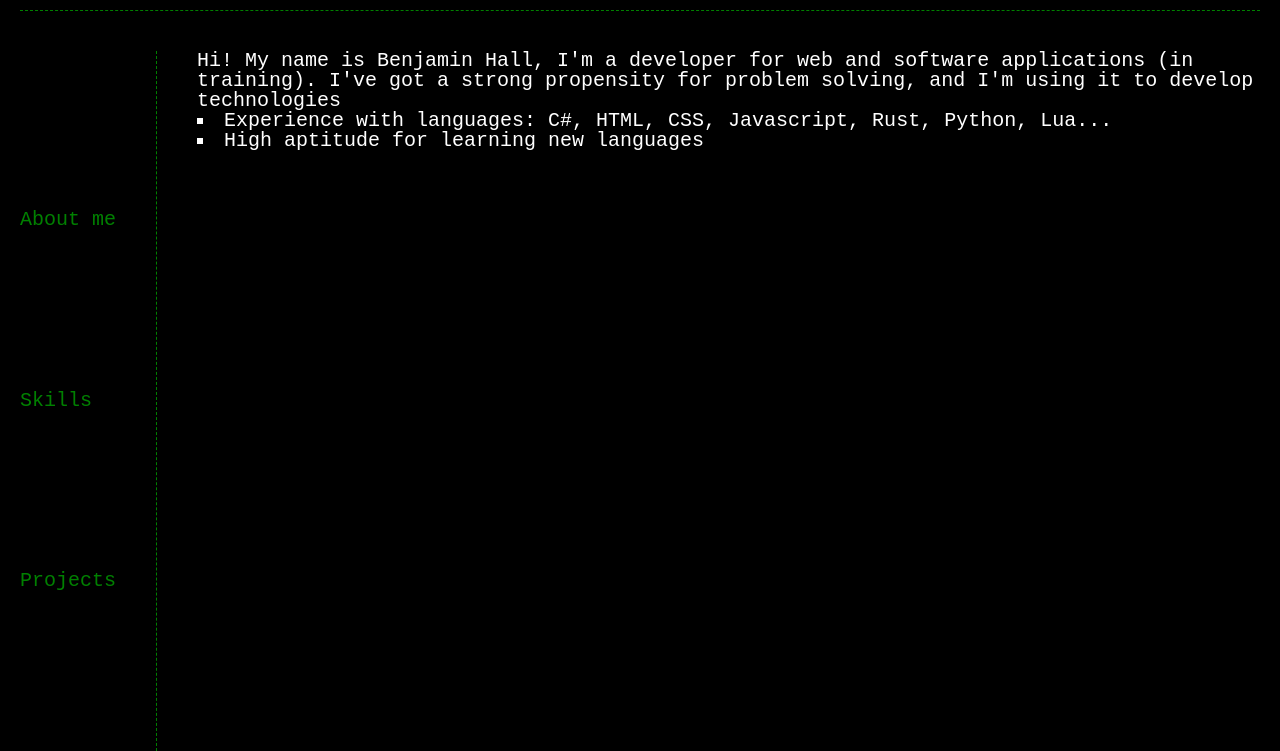
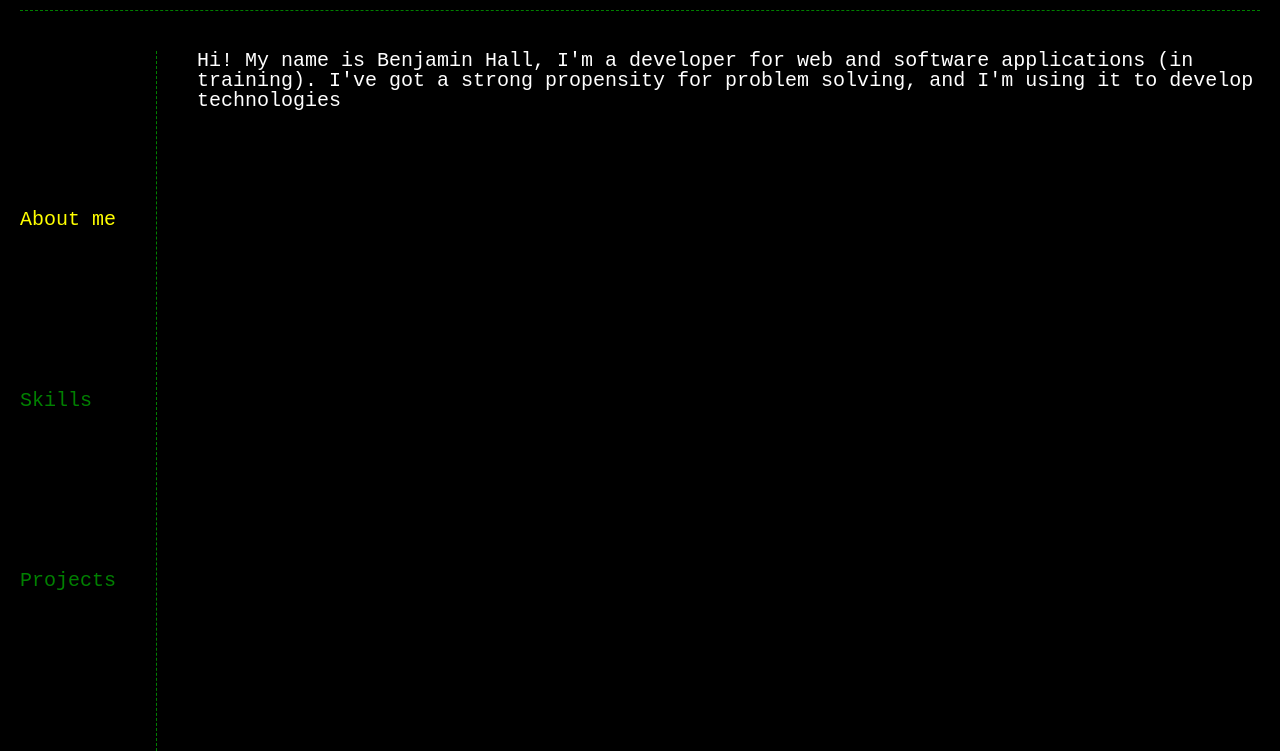
Before and after one commit to benhall-7/Portfolio, a plain HTML site: page index.html in a window 1280 px wide. Shown: the part 49-800 px from the top of the page. Drawn offline with nearby package versions, Linux system fonts and the light colour scheme; a web font is replaced by a local one.

Commit message:
Working menu selection

```diff
--- a/js/index.js
+++ b/js/index.js
@@ -1,24 +1,34 @@
-let menu_classes = ['menu-about', 'menu-skills', 'menu-projects'];
-let data_classes = ['data-about', 'data-skills', 'data-projects'];
+const classes = ['about', 'skills', 'projects'];
 
 let menu = document.querySelector(".menu");
 let data = document.querySelector(".data");
 
 function select_from_menu(target) {
-    menu.childNodes.forEach(node => {
+    let target_category = classes.reduce((real, name) => {
+        if (real === undefined && target.classList.contains("menu-" + name)) {
+            return name;
+        } else {
+            return real;
+        }
+    }, undefined);
+    data_node = data.querySelector(".data-" + target_category);
+
+    Array.from(menu.children).forEach(node => {
         node.classList.remove("selected");
     });
+    Array.from(data.children).forEach(node => {
+        node.style.display = "none";
+    })
+    data_node.style.display = "block";
     target.classList.add("selected");
 }
 
-menu_classes.forEach(name => {
-    let query = "." + name;
+classes.forEach(name => {
+    let query = ".menu-" + name;
     menu.querySelector(query).addEventListener("click", ev => {
         select_from_menu(ev.target);
         ev.stopPropagation();
     });
 });
 
-document.addEventListener("load", ev => {
-
-});
+select_from_menu(document.querySelector(".menu-" + classes[0]));
--- a/less/index.less
+++ b/less/index.less
@@ -179,6 +179,10 @@ body {
 
 		.data {
 			color: @sub-text-col;
+
+			div {
+				display: none;
+			}
 		}
 	}
 }
```
Also changed, not shown: css/index.css.
